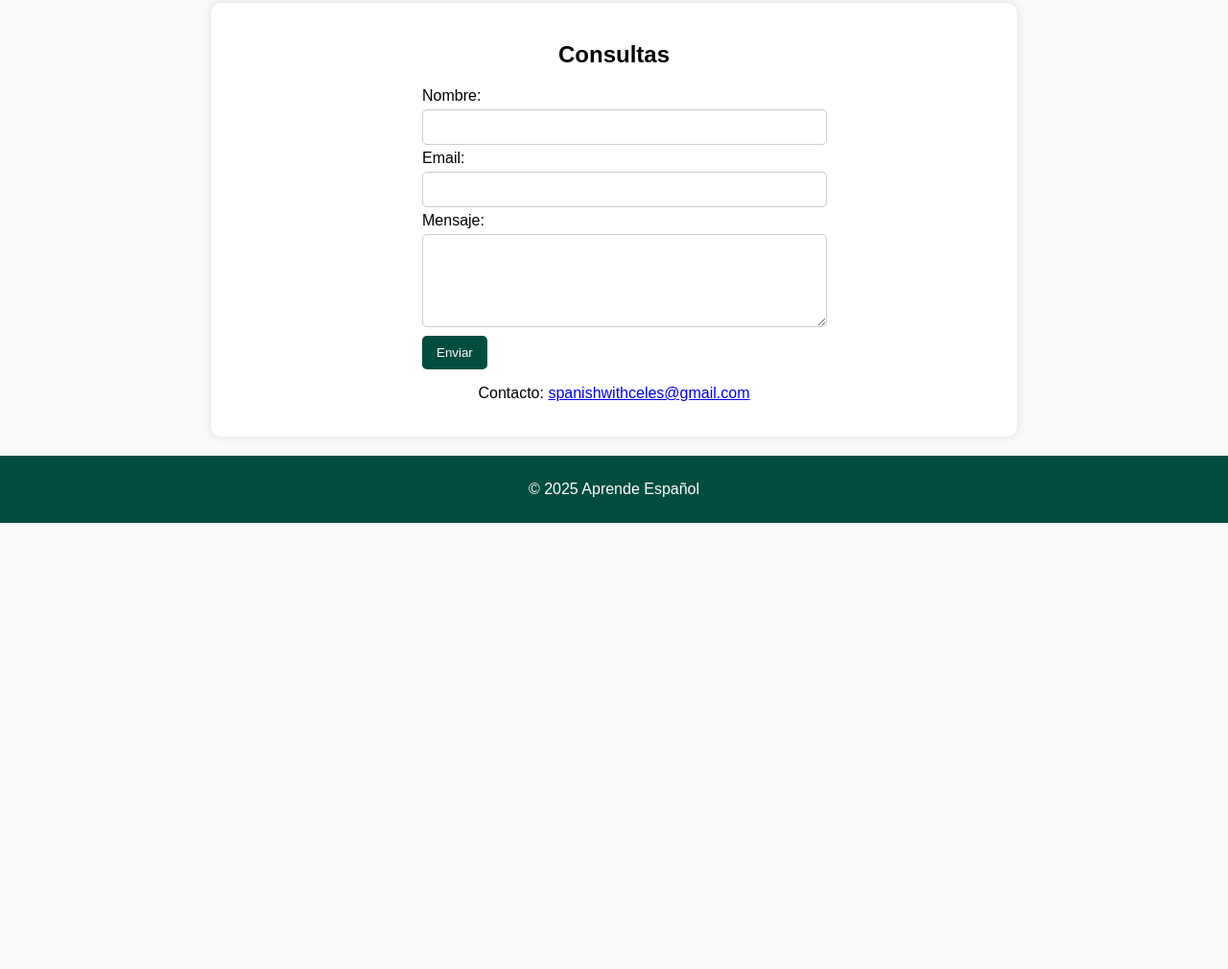
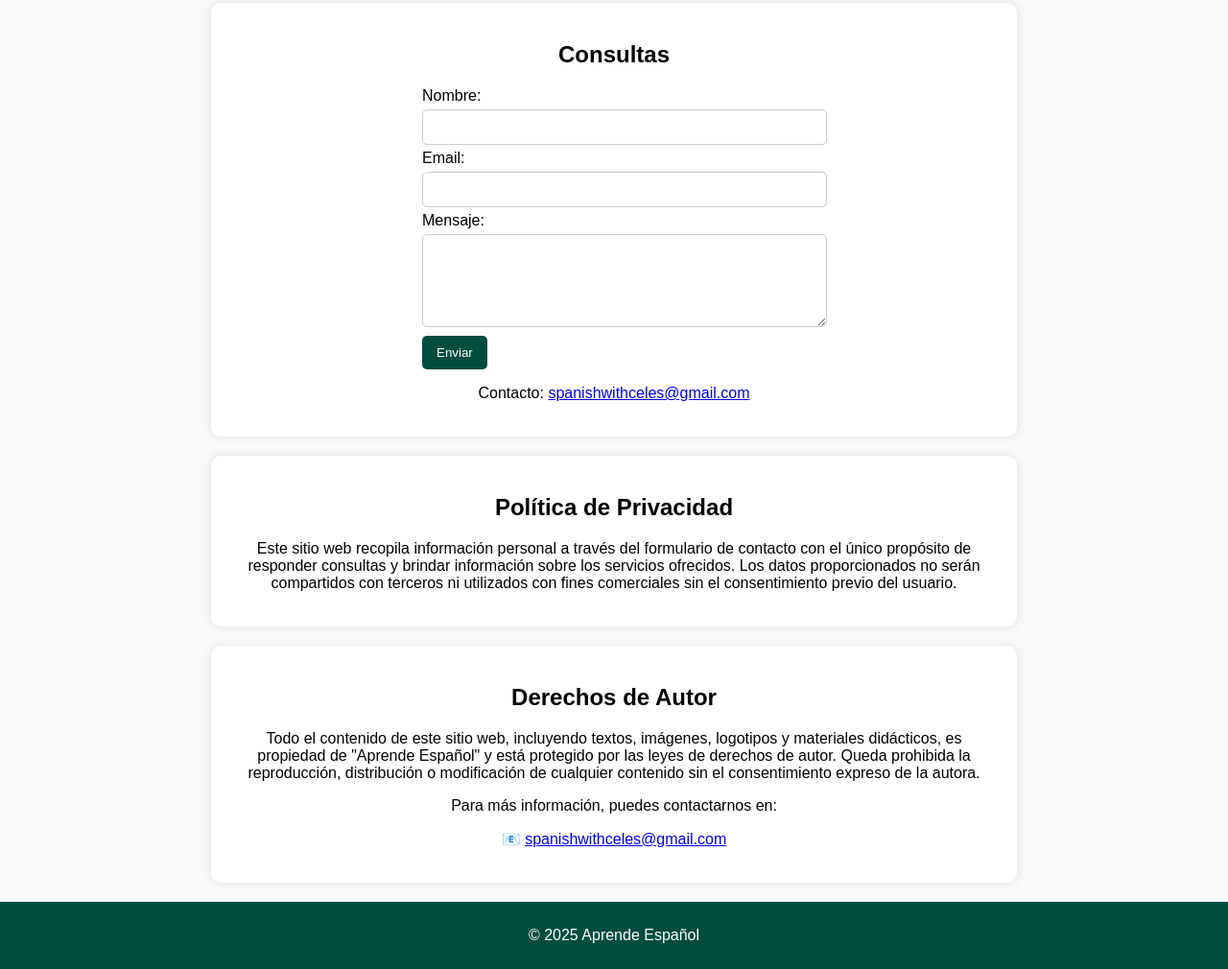
Before and after one commit to TomBz1980/SpanishTeacher-, a plain HTML site: page index.html in a window 1280 px wide. Shown: the part 1997-3007 px from the top of the page at 96% size. Before the commit the page ends 2542 px from the top, so only its background shows below. Drawn offline with Linux system fonts and the light colour scheme.

Commit message:
Update index.html

```diff
--- a/index.html
+++ b/index.html
@@ -1,4 +1,3 @@
-
 <!DOCTYPE html>
 <html lang="es">
 <head>
@@ -78,6 +77,22 @@
         <p><span data-translate="correo">Contacto:</span> <a href="mailto:spanishwithceles@gmail.com">spanishwithceles@gmail.com</a></p>
     </section>
 
+    <!-- Nuevas secciones añadidas -->
+    <section id="politica-privacidad">
+        <h2 data-translate="politica_privacidad">Política de Privacidad</h2>
+        <p data-translate="politica_privacidad_texto">
+            Este sitio web recopila información personal a través del formulario de contacto con el único propósito de responder consultas y brindar información sobre los servicios ofrecidos. Los datos proporcionados no serán compartidos con terceros ni utilizados con fines comerciales sin el consentimiento previo del usuario.
+        </p>
+    </section>
+
+    <section id="derechos-autor">
+        <h2 data-translate="derechos_autor">Derechos de Autor</h2>
+        <p data-translate="derechos_autor_texto">
+            Todo el contenido de este sitio web, incluyendo textos, imágenes, logotipos y materiales didácticos, es propiedad de "Aprende Español" y está protegido por las leyes de derechos de autor. Queda prohibida la reproducción, distribución o modificación de cualquier contenido sin el consentimiento expreso de la autora.
+        </p>
+        <p data-translate="contacto_derechos">Para más información, puedes contactarnos en:</p>
+        <p>📧 <a href="mailto:spanishwithceles@gmail.com">spanishwithceles@gmail.com</a></p>
+    </section>
 
     <footer>
         <p data-translate="derechos">© 2025 Aprende Español</p>
```
